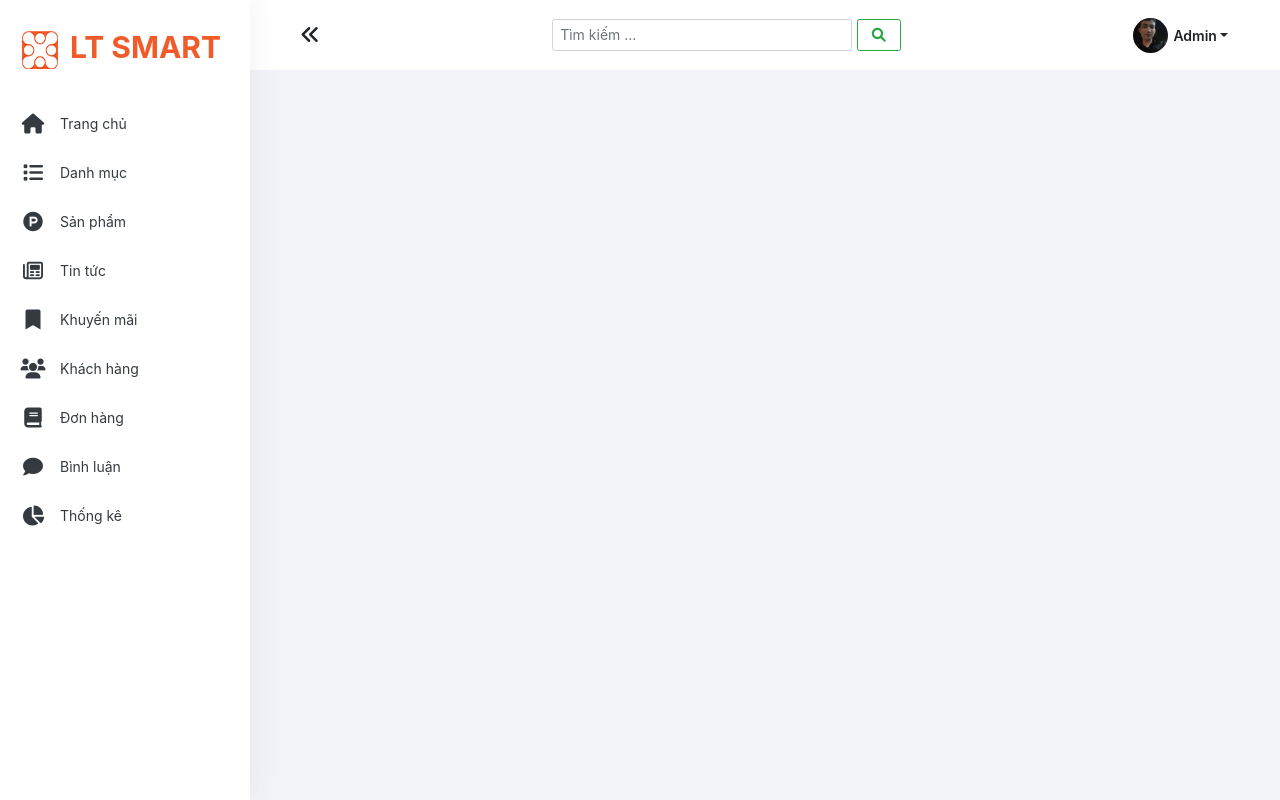
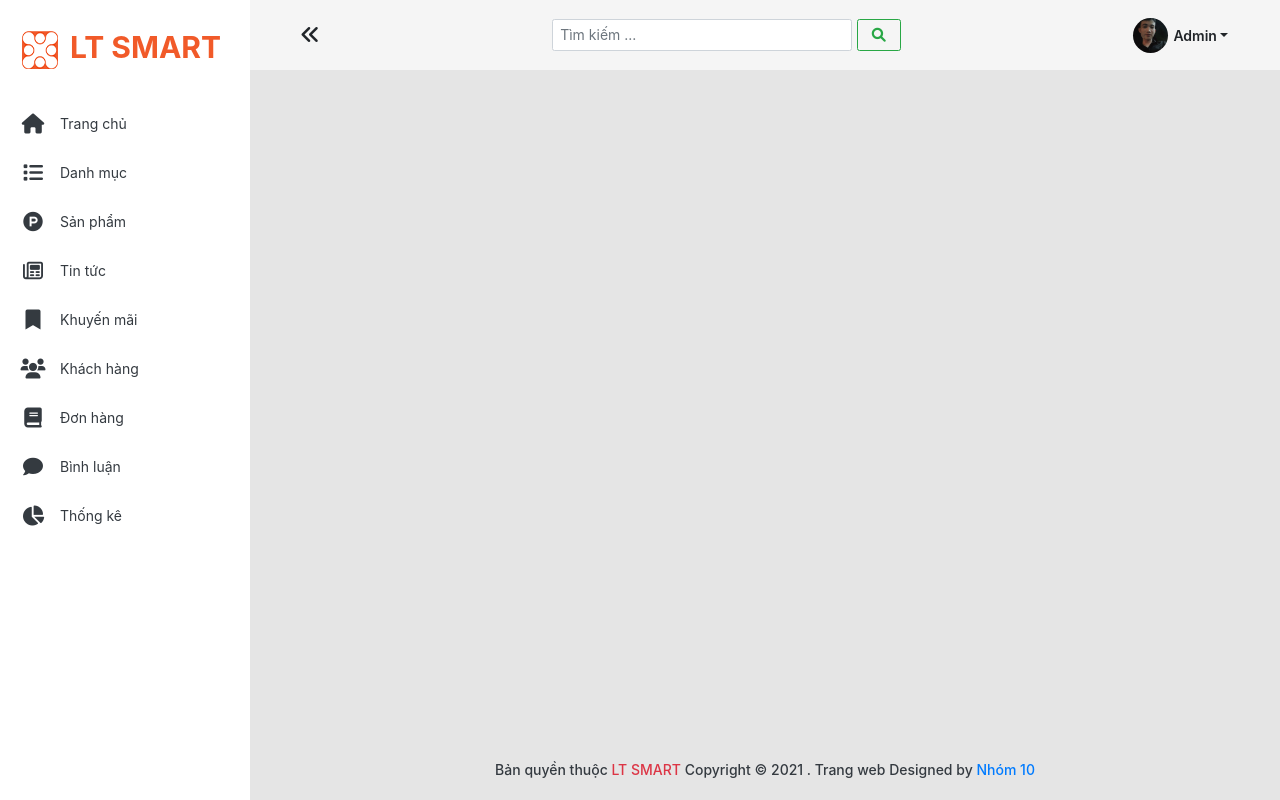
Before and after one commit to doanvanlong/Project_Duan1_PHP_Basic, a PHP site: page /admin/index.html in a window 1280 px wide. Run offline with PHP 8.4, Linux system fonts and the light colour scheme; some libraries are stand-ins or nearby versions.

Commit message:
update Admin

```diff
--- a/admin/content/css/main.css
+++ b/admin/content/css/main.css
@@ -2,10 +2,10 @@
   padding: 0;
   margin: 0;
 }
-:root{
-    --link:#007bff;
-    --primary-color: #f15a29;
-    --bg-star: #ffdc41cc;
+:root {
+  --link: #007bff;
+  --primary-color: #f15a29;
+  --bg-star: #ffdc41cc;
 }
 html {
   font-size: 62.5%;
@@ -35,7 +35,26 @@ a:hover {
 .navigation.active {
   width: 60px;
 }
+/* tạo thanh cuộn nav */
+.navigation ul{
+  width: 100%;
+  height: 100%;
+   overflow-y: scroll;
+  transition: all 0.3s;
+ }
+ .navigation ul::-webkit-scrollbar {
+  width: 6px;
 
+}
+.navigation ul::-webkit-scrollbar-thumb {
+  background-color: #acacac;
+  border-radius: 50px;
+  display:none;
+}
+.navigation ul:hover::-webkit-scrollbar-thumb{
+display:block;
+}
+/* end scrollbar nav */
 .navigation li:nth-child(1) .navigation__link {
   padding-left: 20px;
 }
@@ -81,18 +100,19 @@ a:hover {
   font-size: 3rem;
   padding-left: 10px;
   font-weight: 700;
-  color:var(--primary-color);
+  color: var(--primary-color);
 }
-.navigation li:nth-child(1) .navigation__link:hover{
-    color:var(--dark);
+.navigation li:nth-child(1) .navigation__link:hover {
+  color: var(--dark);
 }
 /* main */
 .main {
   width: calc(100% - 250px);
   margin-left: 250px;
   min-height: 100vh;
-  background-color: #f2f3f8;
+  background-color: #e5e5e5;
   transition: all 0.3s;
+  position: relative;
 }
 .main.active {
   width: calc(100% - 60px);
@@ -103,7 +123,7 @@ a:hover {
   display: flex;
   justify-content: space-between;
   align-items: center;
-  background-color: #ffffff;
+  background-color: #f5f5f5;
   padding: 0 5%;
 }
 .toggle {
@@ -111,8 +131,8 @@ a:hover {
   cursor: pointer;
   position: relative;
 }
-.toggle:hover i{
-    color: var(--link);
+.toggle:hover i {
+  color: var(--link);
 }
 .search {
 }
@@ -140,3 +160,17 @@ a:hover {
 .dropdown-item {
   font-size: 1.4rem;
 }
+.content{
+  padding:2% 2% 8% 2%;
+}
+/* end main */
+/* .footer */
+.footer {
+  color: var(--dark);
+  font-weight: 500;
+  padding: 20px 0;
+  text-align: center;
+  width:100%;
+  position:absolute;
+  bottom: 0;
+}
--- a/admin/index.html
+++ b/admin/index.html
@@ -111,8 +111,8 @@
                     <div class="dropdown d-flex align-items-center">
                         <div class="user__dropdown">
                         </div>
-                        <div class="user__name pl-2 dropdown-toggle" style="cursor: pointer;font-weight: 600;" data-toggle="dropdown" aria-haspopup="true"
-                            aria-expanded="false" >Admin</div>
+                        <div class="user__name pl-2 dropdown-toggle" style="cursor: pointer;font-weight: 600;"
+                            data-toggle="dropdown" aria-haspopup="true" aria-expanded="false">Admin</div>
                         <div class="dropdown-menu" aria-labelledby="dropdownMenuButton">
                             <a class="dropdown-item" href="#">Cài đặt</a>
                             <a class="dropdown-item" href="#">Đăng xuất</a>
@@ -122,10 +122,16 @@
                 </div>
 
             </div>
-            <div class="content">
-              <!-- Nội dung thay đổi -->
+            <div class="content ">
+                <!-- Nội dung thay đổi -->
             </div>
-        </main>
+            <footer class="footer ">
+                Bản quyền thuộc <span class="text-danger">LT SMART</span> Copyright &copy; 2021 . Trang web
+                Designed by <a target="_blank" href="https://github.com/doanvanlong/Duan1">Nhóm 10</a>
+            </footer>
+    </div>
+    </main>
+
     </div>
     <script src="content/js/main.js"></script>
 
```
